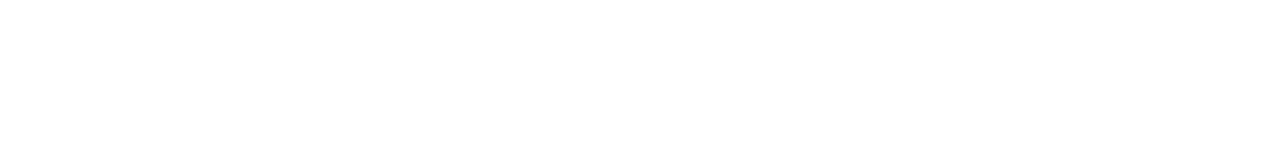
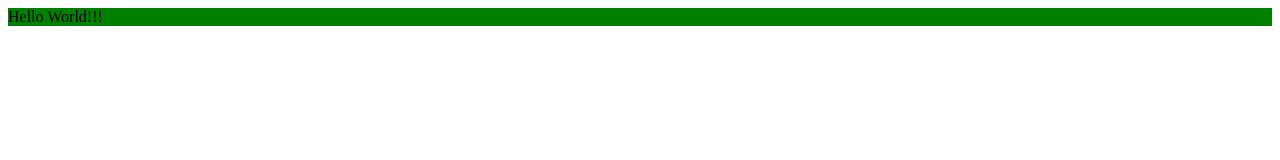
Before and after one commit to WeekleyWebDev/hello-world, a plain HTML site: page index.html in a window 1280 px wide. Drawn offline with Linux system fonts and the light colour scheme.

Commit message:
added hello world

```diff
--- a/index.html
+++ b/index.html
@@ -4,6 +4,7 @@
 <style> header {background-color: green;} </style>
 </head>
 <header>
+  Hello World!!!
 </header>
 <body></body>
 
```
